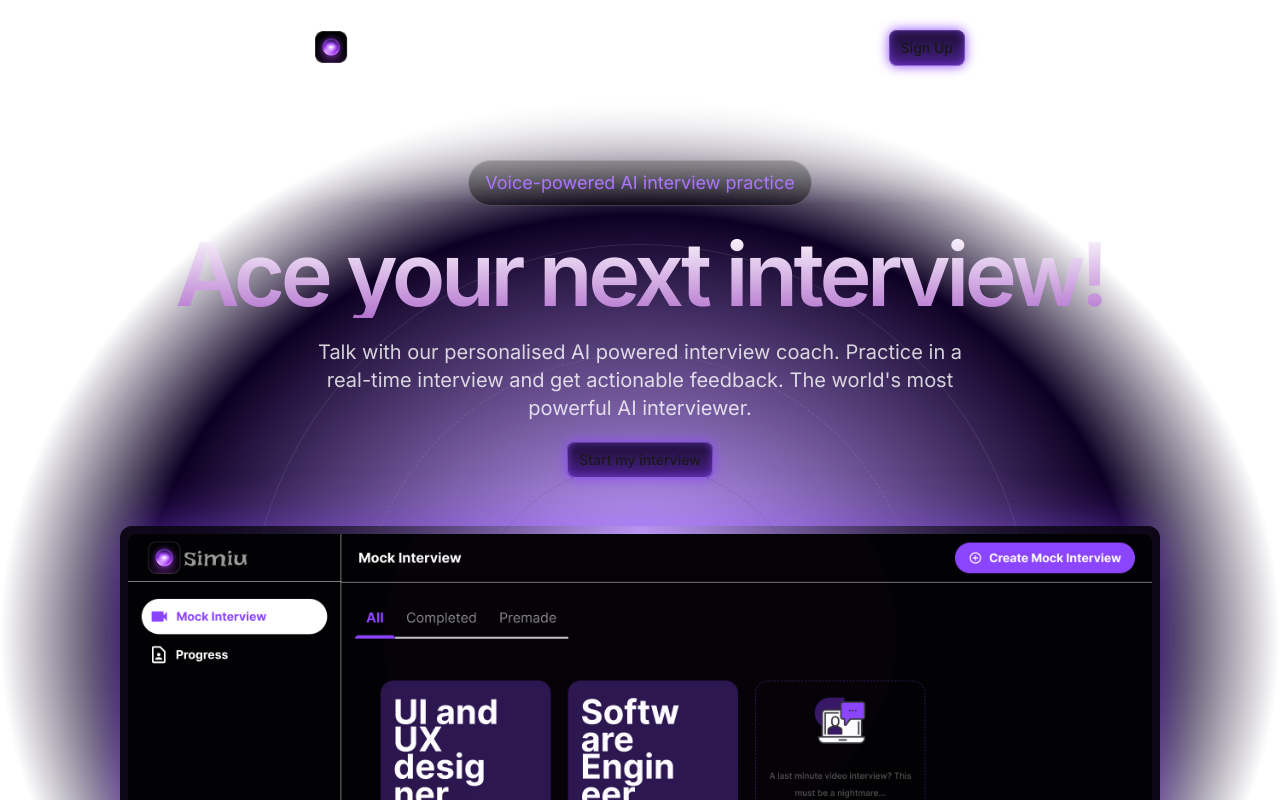
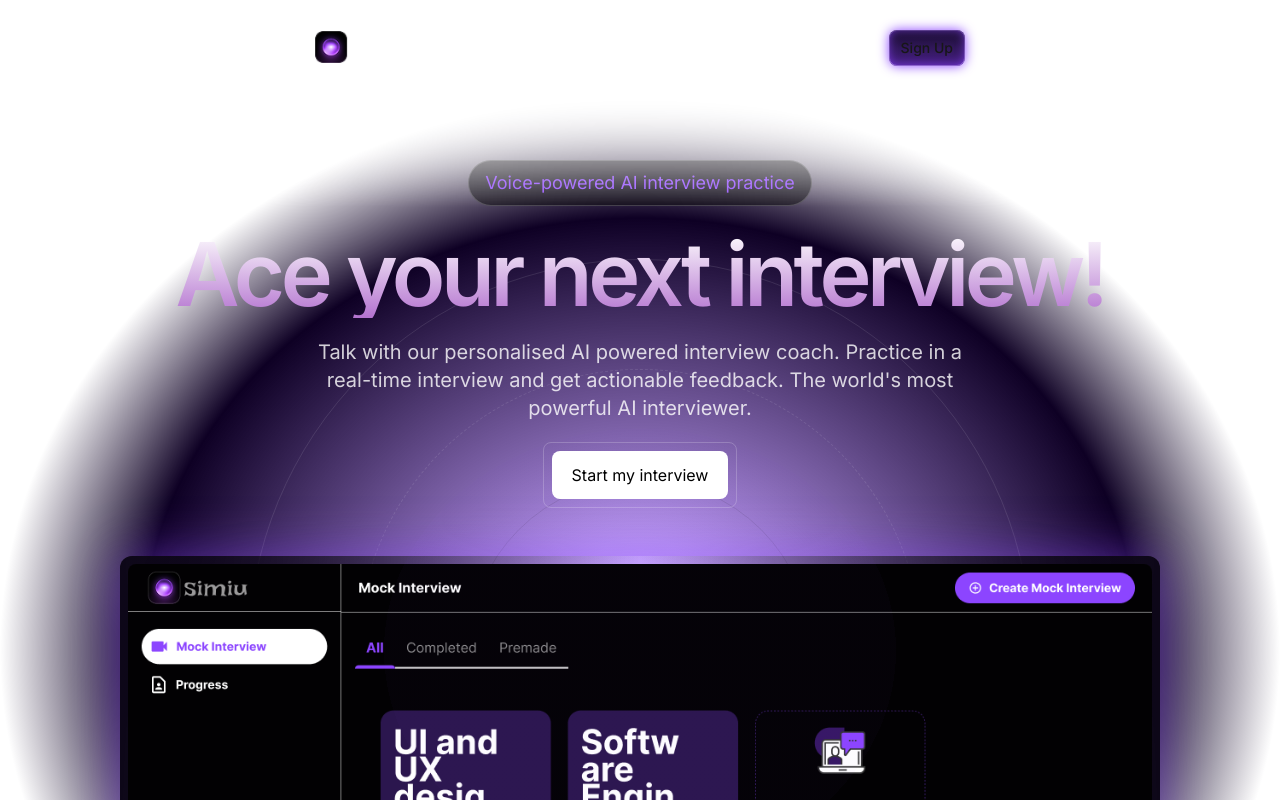
Before and after one commit to CSci-153-Web-Systems-and-Technologies/batch-2025-simiu-web, a Next.js app: page / in a window 1280 px wide. Shown: the top 800 px of the page. Built offline with nearby package versions, Linux system fonts and the light colour scheme.

Commit message:
Adjust button design

```diff
--- a/app/_components/Hero.tsx
+++ b/app/_components/Hero.tsx
@@ -1,4 +1,3 @@
-import Button from "./Button";
 import starsBg from "@/public/stars.png";
 import Image from "next/image";
 import DashboardImg from "@/public/Dashboard.png";
@@ -44,7 +43,11 @@ export const Hero = () => {
           powerful AI interviewer.
         </p>
         <div className="flex justify-center mt-5">
-          <Button>Start my interview</Button>
+          <div className="p-2 border border-white/20 rounded-lg z-3">
+            <button className="bg-white text-black rounded-lg px-5 py-3 hover:cursor-pointer">
+              Start my interview
+            </button>
+          </div>
         </div>
         <div className="mt-12 w-full max-w-360 mx-auto flex justify-center mb-10">
           <div className="p-2 bg-linear-to-r from-[#0D0718] via-[rgb(15,8,27,0)] to-[#0D0718] rounded-xl shadow-[0_0_50px_rgb(140,69,255,.5)] w-full">
```
